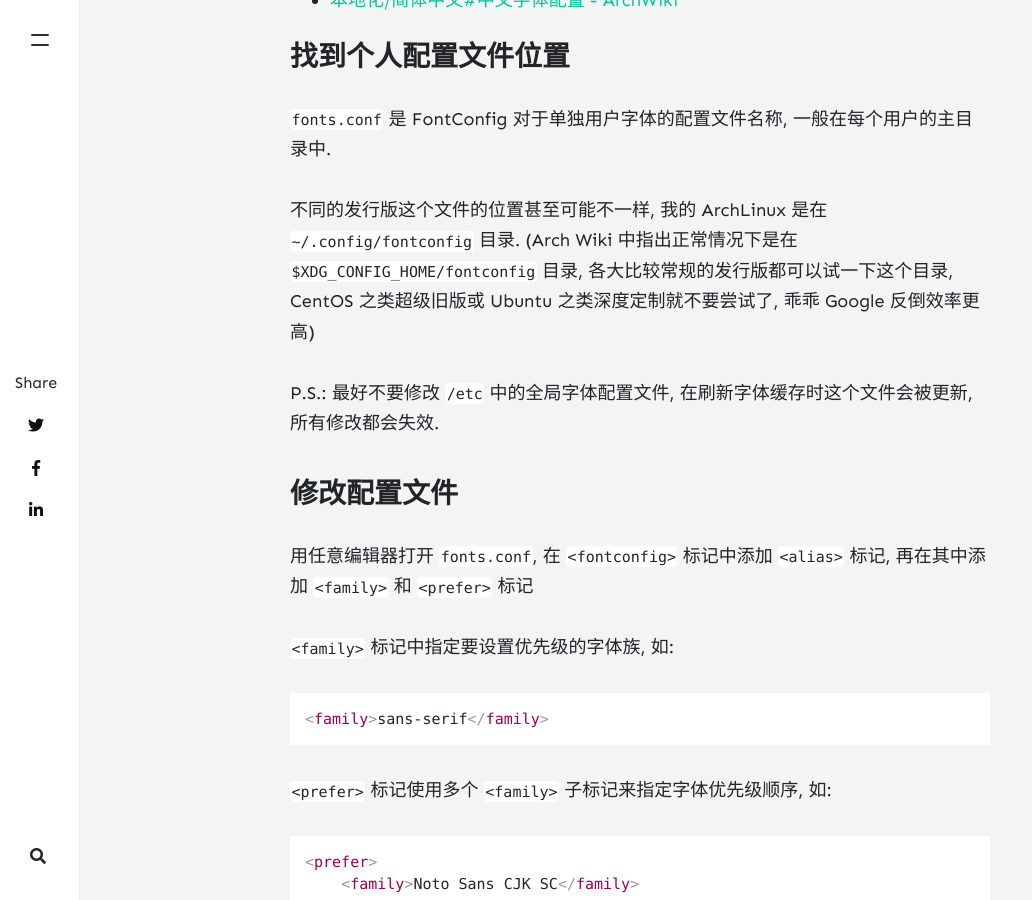
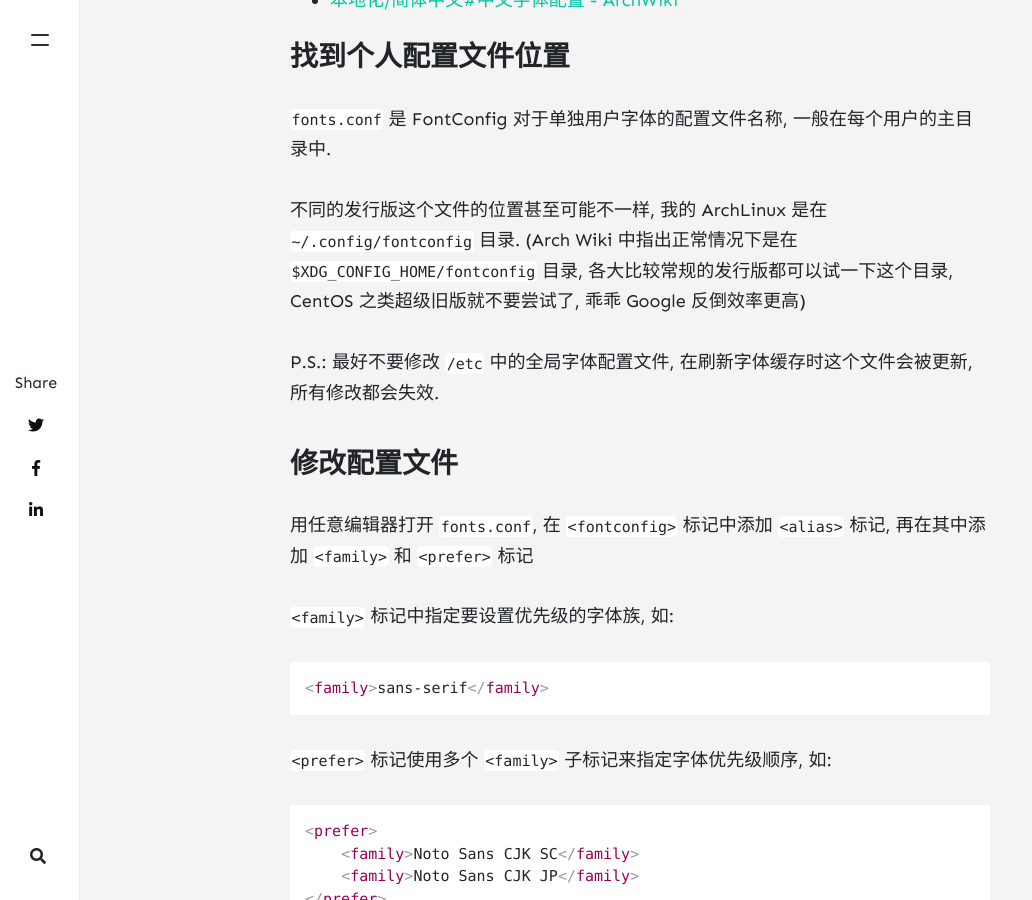
Before and after one commit to maxelblack/maxels-pages, a Jekyll site: the page built from _posts/2020-12-26-font-config.md, in a window 1280 px wide and 900 px high, scrolled down 806 px. Shown: the whole window, without its empty margins (0-1032 px from the left). Built offline with Jekyll 4.4.1, drawn with Linux system fonts in a browser that asks for light colours; nearby versions of some CDN libraries; comment, search, counter and statistics services are not loaded.

Commit message:
Update FontConfig tips

```diff
--- a/_posts/2020-12-26-font-config.md
+++ b/_posts/2020-12-26-font-config.md
@@ -18,7 +18,7 @@ categories: [ "技术", "Linux" ]
 
 `fonts.conf` 是 FontConfig 对于单独用户字体的配置文件名称, 一般在每个用户的主目录中.
 
-不同的发行版这个文件的位置甚至可能不一样, 我的 ArchLinux 是在 `~/.config/fontconfig` 目录. (Arch Wiki 中指出正常情况下是在 `$XDG_CONFIG_HOME/fontconfig` 目录, 各大比较常规的发行版都可以试一下这个目录, CentOS 之类超级旧版或 Ubuntu 之类深度定制就不要尝试了, 乖乖 Google 反倒效率更高)
+不同的发行版这个文件的位置甚至可能不一样, 我的 ArchLinux 是在 `~/.config/fontconfig` 目录. (Arch Wiki 中指出正常情况下是在 `$XDG_CONFIG_HOME/fontconfig` 目录, 各大比较常规的发行版都可以试一下这个目录, CentOS 之类超级旧版就不要尝试了, 乖乖 Google 反倒效率更高)
 
 P.S.: 最好不要修改 `/etc` 中的全局字体配置文件, 在刷新字体缓存时这个文件会被更新, 所有修改都会失效.
 
```
